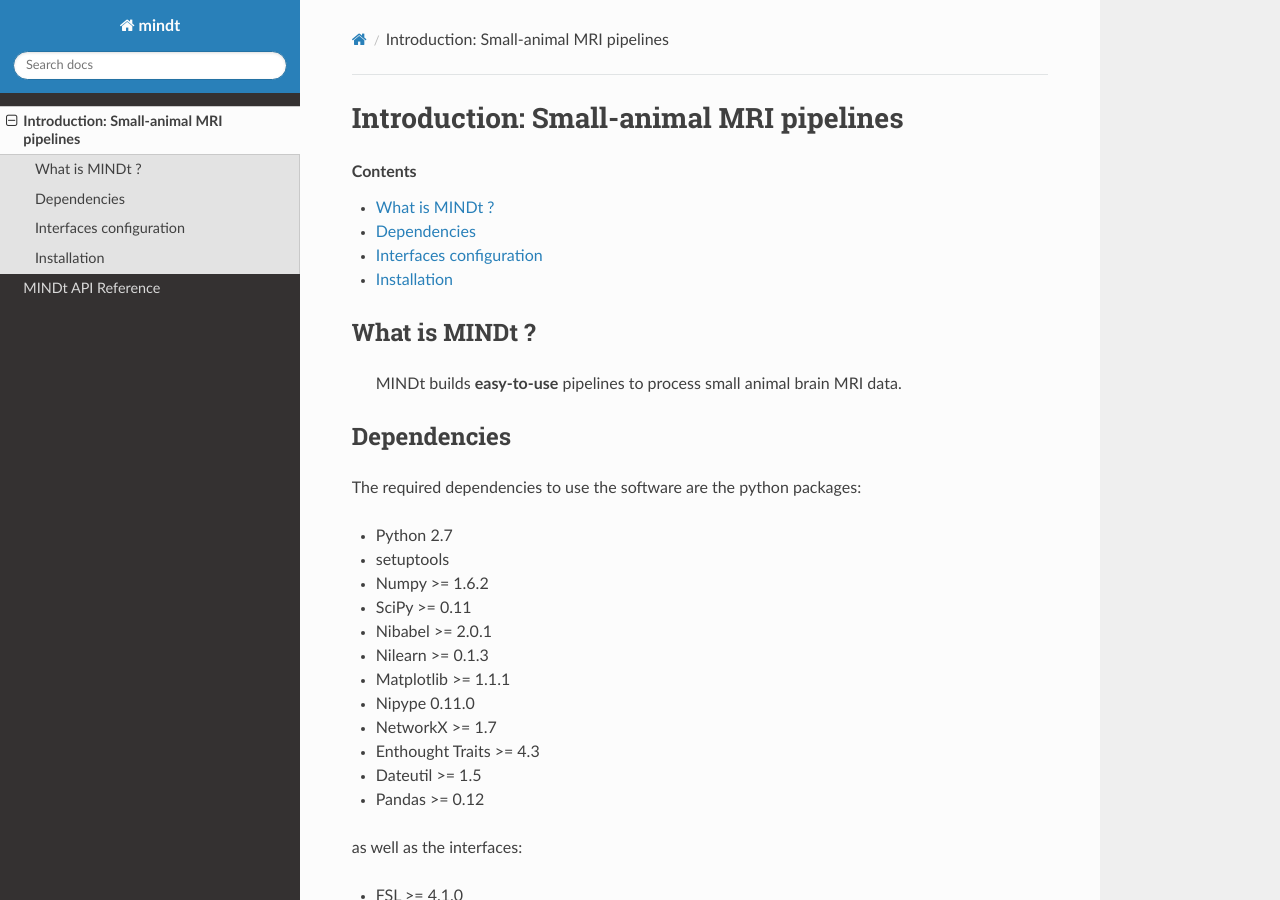
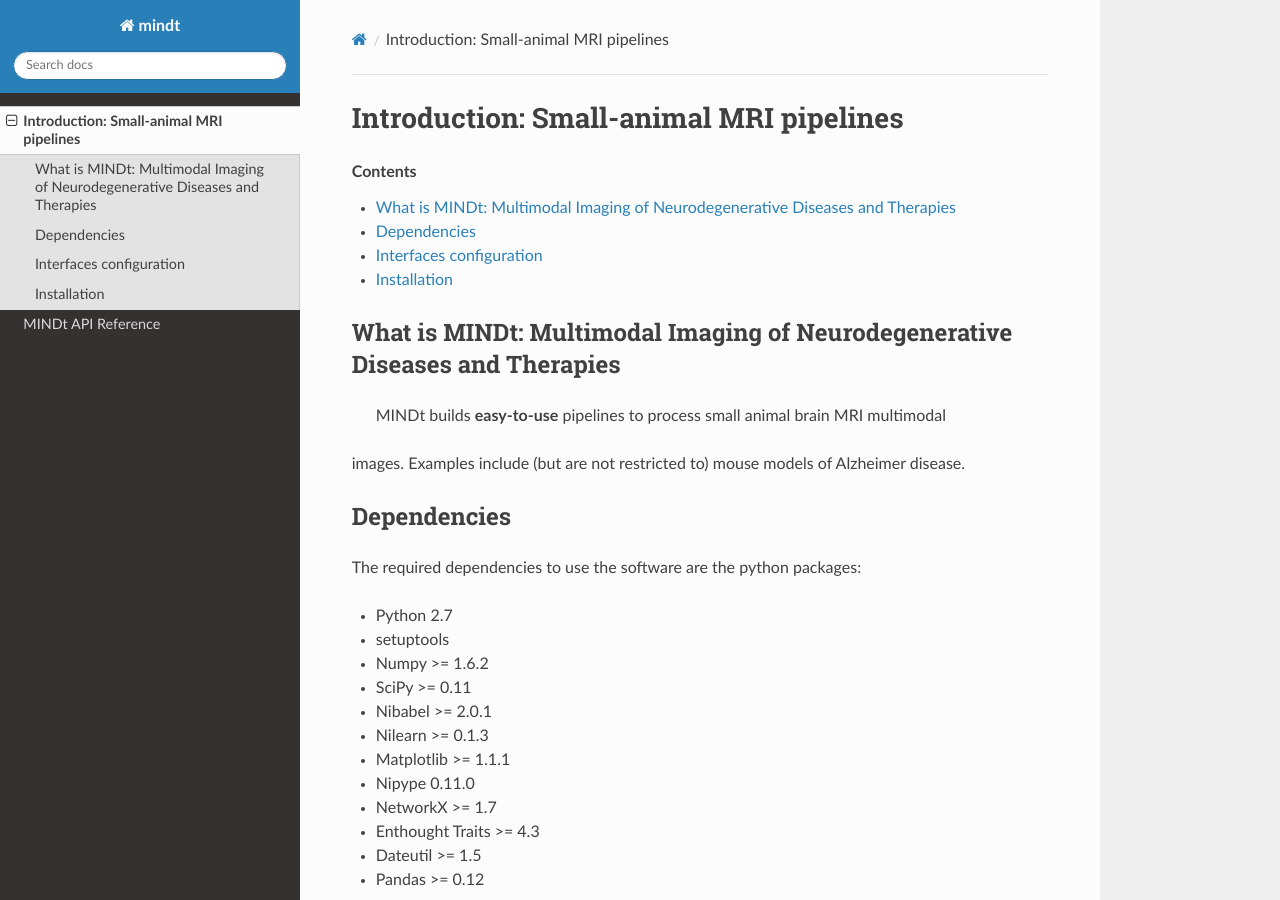
Before and after one commit to salma1601/MINDt, a Sphinx documentation site: the page built from doc/introduction.rst, in a window 1280 px wide and 900 px high. Built offline with Sphinx 7.4.7 and the Read the Docs theme 2.0.0, drawn with Linux system fonts in a browser that asks for light colours; pages that are not in the unit, such as notebooks, are missing from menus.

Commit message:
put the whole MINDt name

```diff
--- a/doc/introduction.rst
+++ b/doc/introduction.rst
@@ -7,10 +7,11 @@ Introduction: Small-animal MRI pipelines
     :depth: 1
 
 
-What is MINDt ?
-===============
+What is MINDt: Multimodal Imaging of Neurodegenerative Diseases and Therapies
+=============================================================================
 
-    MINDt builds **easy-to-use** pipelines to process small animal brain MRI data.
+    MINDt builds **easy-to-use** pipelines to process small animal brain MRI multimodal
+images. Examples include (but are not restricted to) mouse models of Alzheimer disease.
 
 
 Dependencies
```
